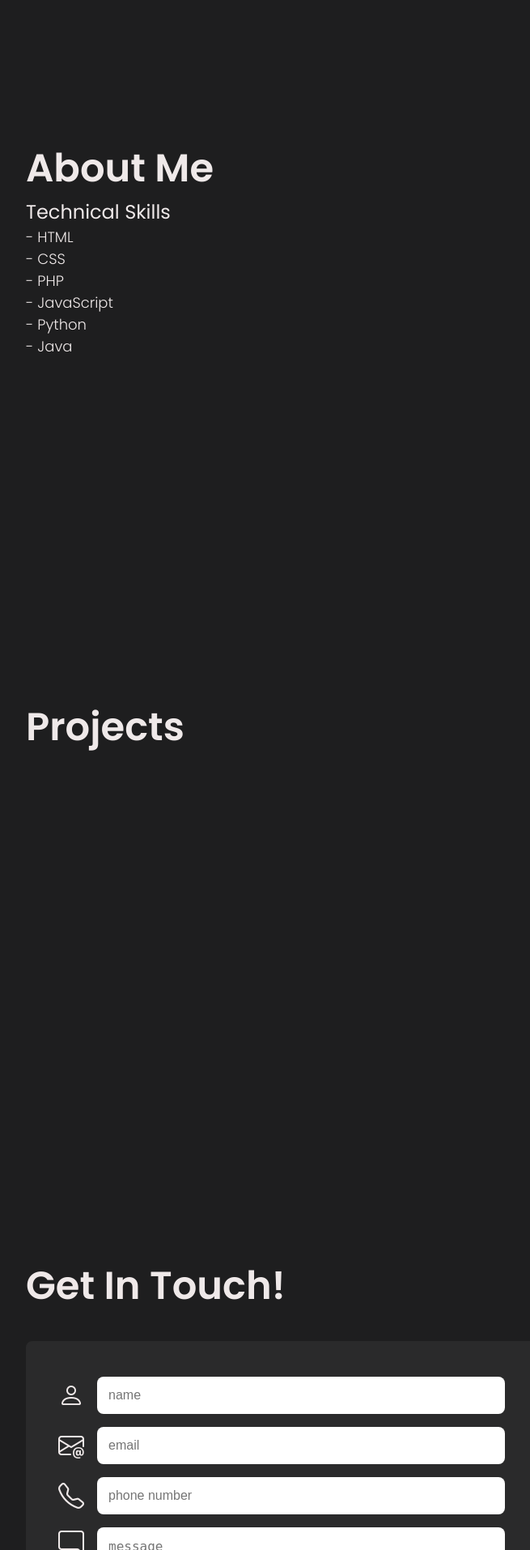
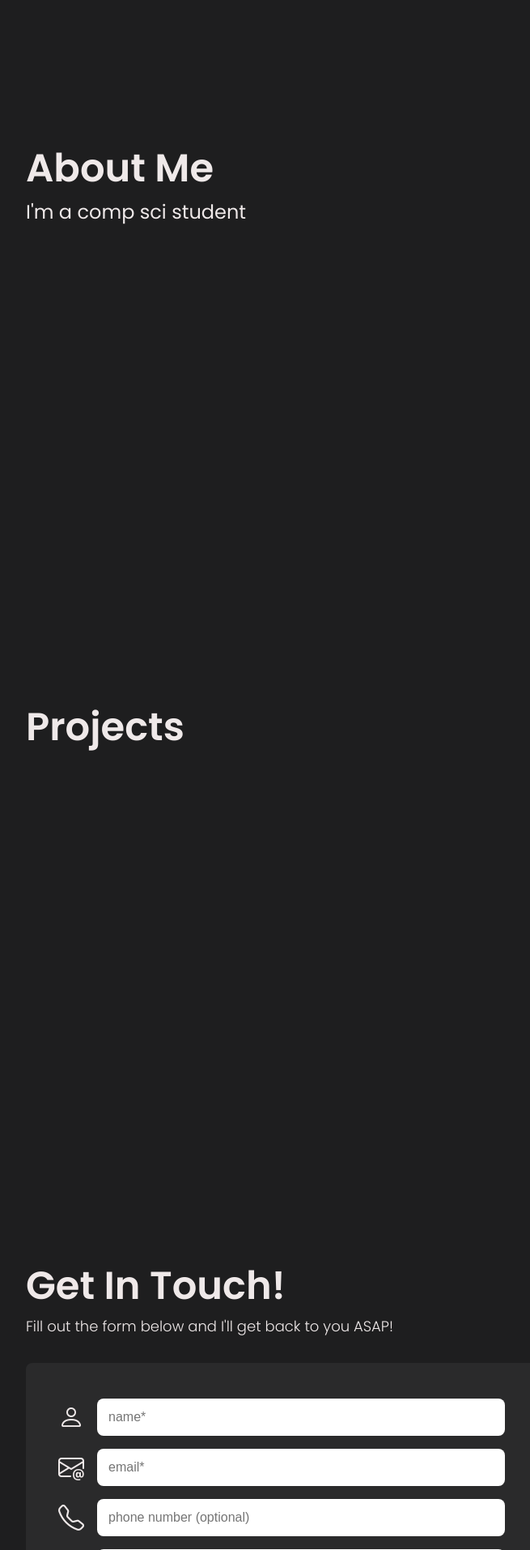
Before and after one commit to ramona-xxii/portfolio-web-project, a PHP site: page / in a window 1280 px wide. Shown: the part 628-2542 px from the top of the page at 81% size, without its empty margins (64-719 px from the left). Run offline with PHP 8.4, Linux system fonts and the light colour scheme.

Commit message:
added id for about span

```diff
--- a/index.php
+++ b/index.php
@@ -39,13 +39,10 @@
                 <!-- about section -->
                 <section id="about-sctn" class="section">
                     <h1>About Me</h1>
-                    <h2>Technical Skills</h2>
-                    <p>- HTML</p>
-                    <p>- CSS</p>
-                    <p>- PHP</p>
-                    <p>- JavaScript</p>
-                    <p>- Python</p>
-                    <p>- Java</p>
+                    <h2 id="about-subtitle">I'm a
+                        <span id="rotating-subtitle"></span>
+                        <span class="cursor typing">&nbsp;</span>
+                    </h2>
                 </section>
 
                 <!-- projects section -->
@@ -56,27 +53,28 @@
                 <!-- contact section -->
                 <section id="contact-sctn" class="section">
                     <h1>Get In Touch!</h1>
+                    <p>Fill out the form below and I'll get back to you ASAP!</p>
                     <!-- contact form -->
                         <form action="." method="post" class="contact-form">
                             <!-- name input -->
                             <div class="input-group">
                                 <i class="bi bi-person form-icon"></i>
-                                <input type="text" name="name" placeholder="name" required>
+                                <input type="text" name="name" placeholder="name*" required>
                             </div>
                             <!-- email input -->
                             <div class="input-group">
                                 <i class="bi bi-envelope-at form-icon"></i>
-                                <input type="text" name="email" placeholder="email" required>
+                                <input type="text" name="email" placeholder="email*" required>
                             </div>
                             <!-- phone # input -->
                             <div class="input-group">
                                 <i class="bi bi-telephone form-icon"></i>
-                                <input type="text" id="phonenumber" name="phonenumber" placeholder="phone number">
+                                <input type="text" id="phonenumber" name="phonenumber" placeholder="phone number (optional)">
                             </div>
                             <!-- message input -->
                             <div class="input-group textarea-group">
                                 <i class="bi bi-chat-right form-icon mssg-icon"></i>
-                                <textarea name="message" placeholder="message" required></textarea>
+                                <textarea name="message" placeholder="message*" required></textarea>
                             </div>
                             <button id="send-btn" type="submit">Send <i class="bi bi-send send-icon"></i></button>
                         </form>
@@ -113,8 +111,9 @@
         </main>
 
         <!-- javascript file linking -->
+        <script src="js/about.js"></script>
+        <script src="js/contact.js"></script>
         <script src="js/footer.js"></script>
-        <script src="js/contact.js"></script>
     </body>
 
 </html>
```
